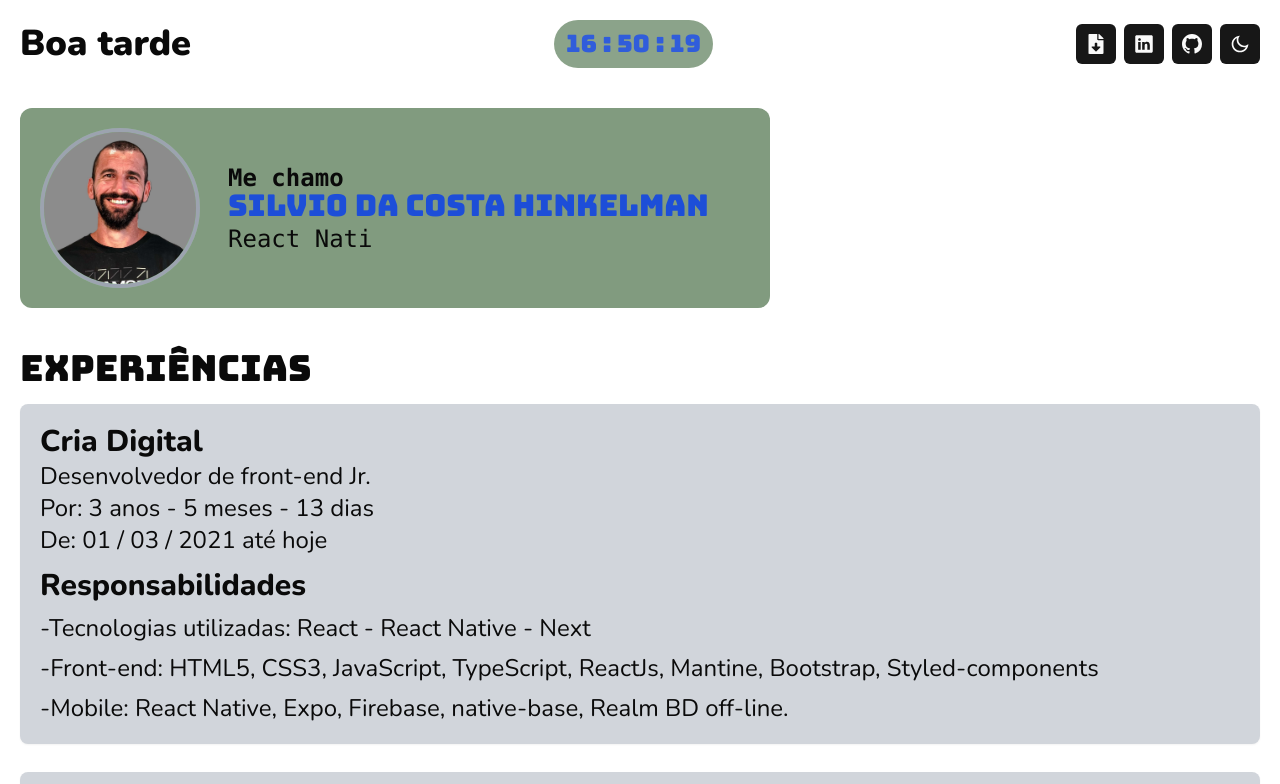
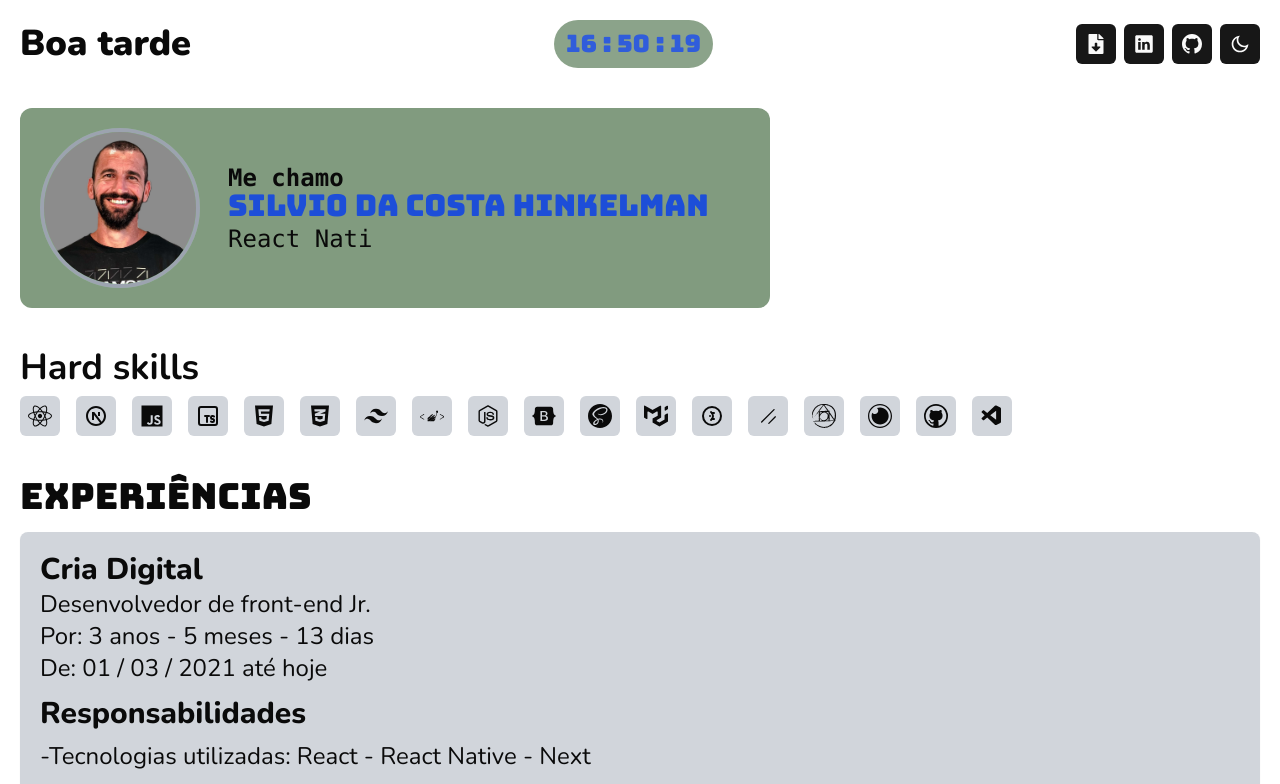
Before and after one commit to SilvioHinkelman/hinkelman, a Next.js app: page / in a window 1280 px wide. Shown: the top 784 px of the page. Built offline with nearby package versions, Linux system fonts and the light colour scheme.

Commit message:
hard skills

```diff
--- a/src/app/layout.tsx
+++ b/src/app/layout.tsx
@@ -3,6 +3,7 @@ import { Nunito } from "next/font/google";
 import "./globals.css";
 import ThemeProvider from "@/providers/theme-provider";
 import Header from "@/components/Header";
+import { TooltipProvider } from "@/ui/tooltip";
 
 const nunito = Nunito({
   weight: ["200", "300", "400", "500", "600", "700", "800", "900"],
@@ -23,8 +24,10 @@ export default function RootLayout({
     <html lang="pt-BR">
       <body className={nunito.className}>
         <ThemeProvider attribute="class" defaultTheme="system">
+        <TooltipProvider delayDuration={0} >
           <Header />
           {children}
+        </TooltipProvider>
         </ThemeProvider>
       </body>
     </html>
--- a/src/app/page.tsx
+++ b/src/app/page.tsx
@@ -1,7 +1,9 @@
 "use client";
 
 import Description from "@/components/Home/Description";
+import HardSkills from "@/components/Home/HardSkills";
 import Profile from "@/components/Home/Profile";
+import SoftSkills from "@/components/Home/SoftSkills";
 import Aos from "aos";
 import "aos/dist/aos.css";
 import { useEffect } from "react";
@@ -13,6 +15,8 @@ export default function Home() {
   return (
     <main className="flex gap-10 flex-col items-center justify-between p-2 md:p-5">
       <Profile />
+      <HardSkills/>
+     {/*  <SoftSkills/> */}
       <Description />
     </main>
   );
--- a/src/components/Header/index.tsx
+++ b/src/components/Header/index.tsx
@@ -5,7 +5,6 @@ import ThemeSwitcher from "../SwitchTheme";
 import {
   Tooltip,
   TooltipContent,
-  TooltipProvider,
   TooltipTrigger,
 } from "@/ui/tooltip";
 import { ButtonsHeader, ButtonsHeaderType } from "@/constants/header";
@@ -55,7 +54,6 @@ const Header = () => {
           </h1>
         </div>
         <div className="flex gap-2 ml-auto">
-          <TooltipProvider>
             {ButtonsHeader.map((btn: ButtonsHeaderType) => {
               return (
                 <Tooltip key={btn.key}>
@@ -74,7 +72,6 @@ const Header = () => {
                 </Tooltip>
               );
             })}
-          </TooltipProvider>
           <ThemeSwitcher />
         </div>
       </div>
--- /dev/null
+++ b/src/components/Home/HardSkills.tsx
@@ -0,0 +1,34 @@
+"use client";
+
+import { Tooltip, TooltipContent, TooltipTrigger } from "@/ui/tooltip";
+import { ArrayHardSkills, HardSkill } from "@/constants/header";
+
+export default function HardSkills() {
+  return (
+    <div className="w-full max-w-[1620px] text-xl md:text-2xl">
+      <h1 className="text-xl md:text-4xl font-bold">Hard skills</h1>
+      <div className="flex gap-4 mt-2 flex-wrap">
+        {ArrayHardSkills?.map((skill: HardSkill) => {
+          return (
+            <Tooltip key={skill.key}>
+              <TooltipTrigger asChild>
+                <div
+                  data-aos="zoom-in"
+                  data-aos-delay={skill.key * 100}
+                  className="bg-gray-300 p-2 rounded-md flex items-center justify-center min-w-10 min-h-10 group dark:bg-gray-900"
+                >
+                  <div className="group-hover:animate-bounce">
+                    {skill?.icon}
+                  </div>
+                </div>
+              </TooltipTrigger>
+              <TooltipContent side="bottom">
+                <p>{skill?.text}</p>
+              </TooltipContent>
+            </Tooltip>
+          );
+        })}
+      </div>
+    </div>
+  );
+}
--- a/src/components/Home/Profile.tsx
+++ b/src/components/Home/Profile.tsx
@@ -3,7 +3,7 @@
 import Image from "next/image";
 import profileDark from "../../../public/images/photo-dark.jpg";
 import profileWhite from "../../../public/images/photo-white.jpg";
-import { useEffect, useState, useRef } from "react";
+import { useEffect, useState } from "react";
 import { useTheme } from "next-themes";
 import { TypeAnimation } from "react-type-animation";
 import { bungee } from "@/app/fonts";
--- /dev/null
+++ b/src/components/Home/SoftSkills.tsx
@@ -0,0 +1,12 @@
+"use client";
+
+
+
+export default function SoftSkills() {
+  return (
+    <div className="w-full max-w-[1620px] text-xl md:text-2xl">
+      <h1 className="text-xl md:text-4xl font-bold">Soft skills</h1>
+
+    </div>
+  );
+}
--- a/src/constants/header.tsx
+++ b/src/constants/header.tsx
@@ -1,6 +1,20 @@
 import { BsGithub } from "react-icons/bs";
 import { IoLogoLinkedin } from "react-icons/io5";
 import { FaFileDownload } from "react-icons/fa";
+
+import { IoLogoJavascript } from "react-icons/io5";
+import { FaReact, FaBootstrap, FaCss3Alt, FaHtml5 } from "react-icons/fa";
+import { RiNextjsLine, RiTailwindCssFill, RiNodejsFill } from "react-icons/ri";
+import {
+  SiStyledcomponents,
+  SiMui,
+  SiSass,
+  SiShadcnui,
+  SiInsomnia,
+  SiPostcss,
+} from "react-icons/si";
+import { TbBrandTypescript, TbBrandMantine } from "react-icons/tb";
+import { VscGithub, VscVscode } from "react-icons/vsc";
 
 export interface ButtonsHeaderType {
   key: number;
@@ -121,3 +135,30 @@ export const Jobs: EmployeerType[] = [
     ],
   },
 ];
+
+export interface HardSkill {
+  key: number;
+  text: string;
+  icon: JSX.Element;
+}
+
+export const ArrayHardSkills: HardSkill[] = [
+  { key: 1, text: "React", icon: <FaReact /> },
+  { key: 2, text: "Next.js", icon: <RiNextjsLine /> },
+  { key: 3, text: "JavaScript", icon: <IoLogoJavascript /> },
+  { key: 4, text: "TypeScript", icon: <TbBrandTypescript /> },
+  { key: 5, text: "HTML5", icon: <FaHtml5 /> },
+  { key: 6, text: "CSS3", icon: <FaCss3Alt /> },
+  { key: 7, text: "Tailwind CSS", icon: <RiTailwindCssFill /> },
+  { key: 8, text: "Styled-components", icon: <SiStyledcomponents /> },
+  { key: 9, text: "Node.js", icon: <RiNodejsFill /> },
+  { key: 10, text: "Bootstrap", icon: <FaBootstrap /> },
+  { key: 11, text: "Sass", icon: <SiSass /> },
+  { key: 12, text: "Material UI", icon: <SiMui /> },
+  { key: 13, text: "Mantine", icon: <TbBrandMantine  /> },
+  { key: 14, text: "Shadcn UI", icon: <SiShadcnui  size={15}/> },
+  { key: 15, text: "PostCSS", icon: <SiPostcss /> },
+  { key: 16, text: "Insomnia", icon: <SiInsomnia /> },
+  { key: 17, text: "GitHub", icon: <VscGithub /> },
+  { key: 18, text: "VSCode", icon: <VscVscode /> },
+];
```
Also changed, not shown: 1 other file (tests, documents, lock files or other folders).
